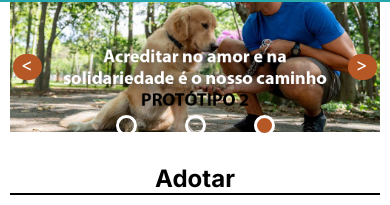
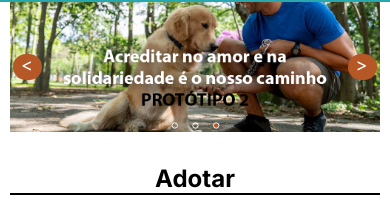
Before and after one commit to V-Carvalho/Projeto-Integrador-PROZ, a plain HTML site: page index.html in a window 390 px wide. Shown: the part 279-484 px from the top of the page. Drawn offline with Linux system fonts and the light colour scheme.

Commit message:
fix media query banner

```diff
--- a/src/css/style.css
+++ b/src/css/style.css
@@ -86,6 +86,12 @@ main ul {
     }
 }
 
+@media (max-width: 750px) {
+    section:first-child div {
+        transform: scale(0.7);
+    }
+}
+
 @media (max-width: 650px) {
     #previous-banner:hover, #next-banner:hover {
         color: white;
@@ -118,6 +124,12 @@ main ul {
     }
 }
 
+@media (max-width: 550px) {
+    section:first-child div {
+        transform: scale(0.5);
+    }
+}
+
 @media (max-width: 500px) {
     #previous-banner {
         font-size: x-large;
@@ -140,4 +152,8 @@ main ul {
         font-size: large;
         margin-right: 0.2rem;
     }
+
+    section:first-child div {
+        transform: scale(0.3);
+    }
 }
```
